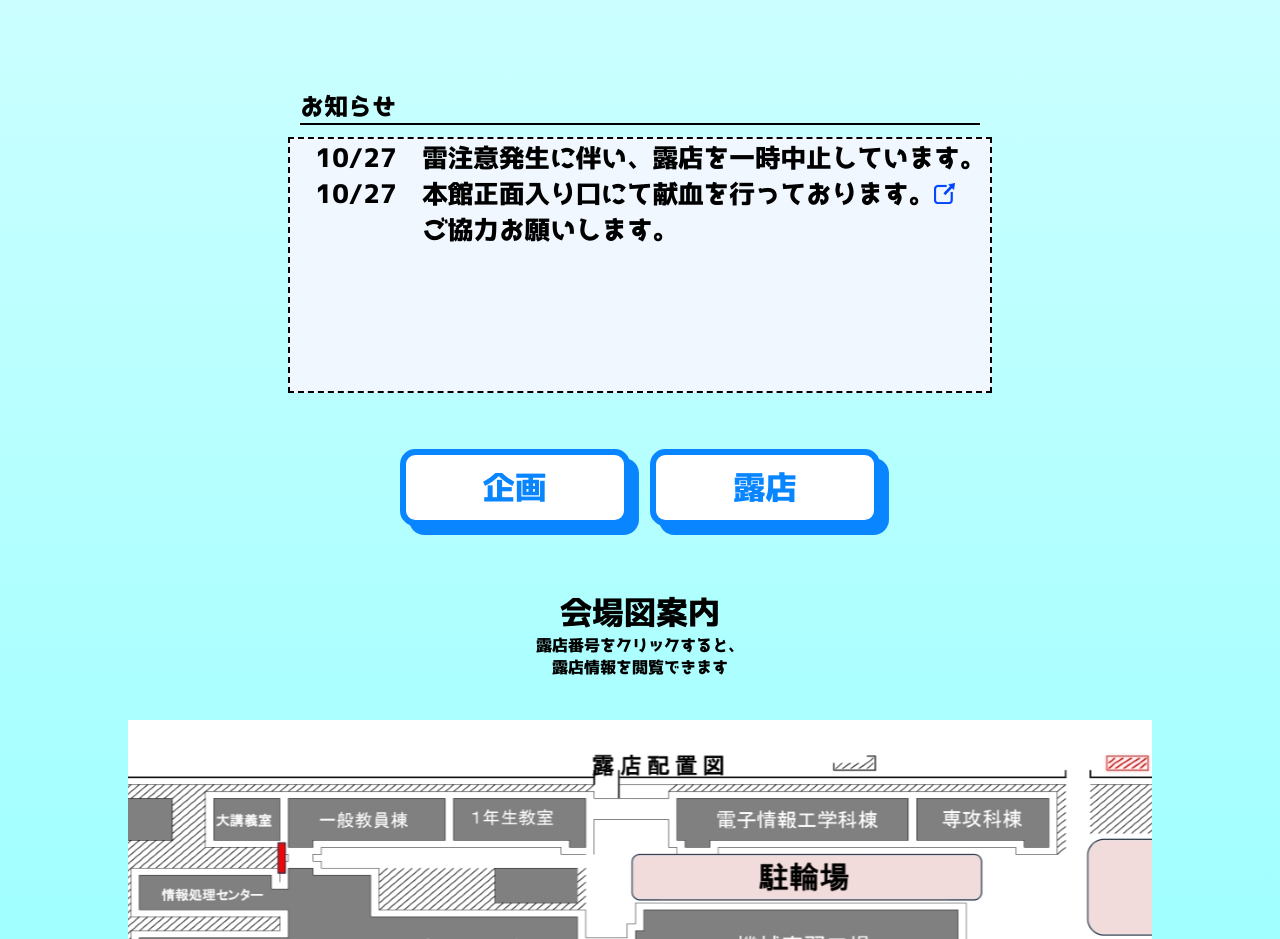
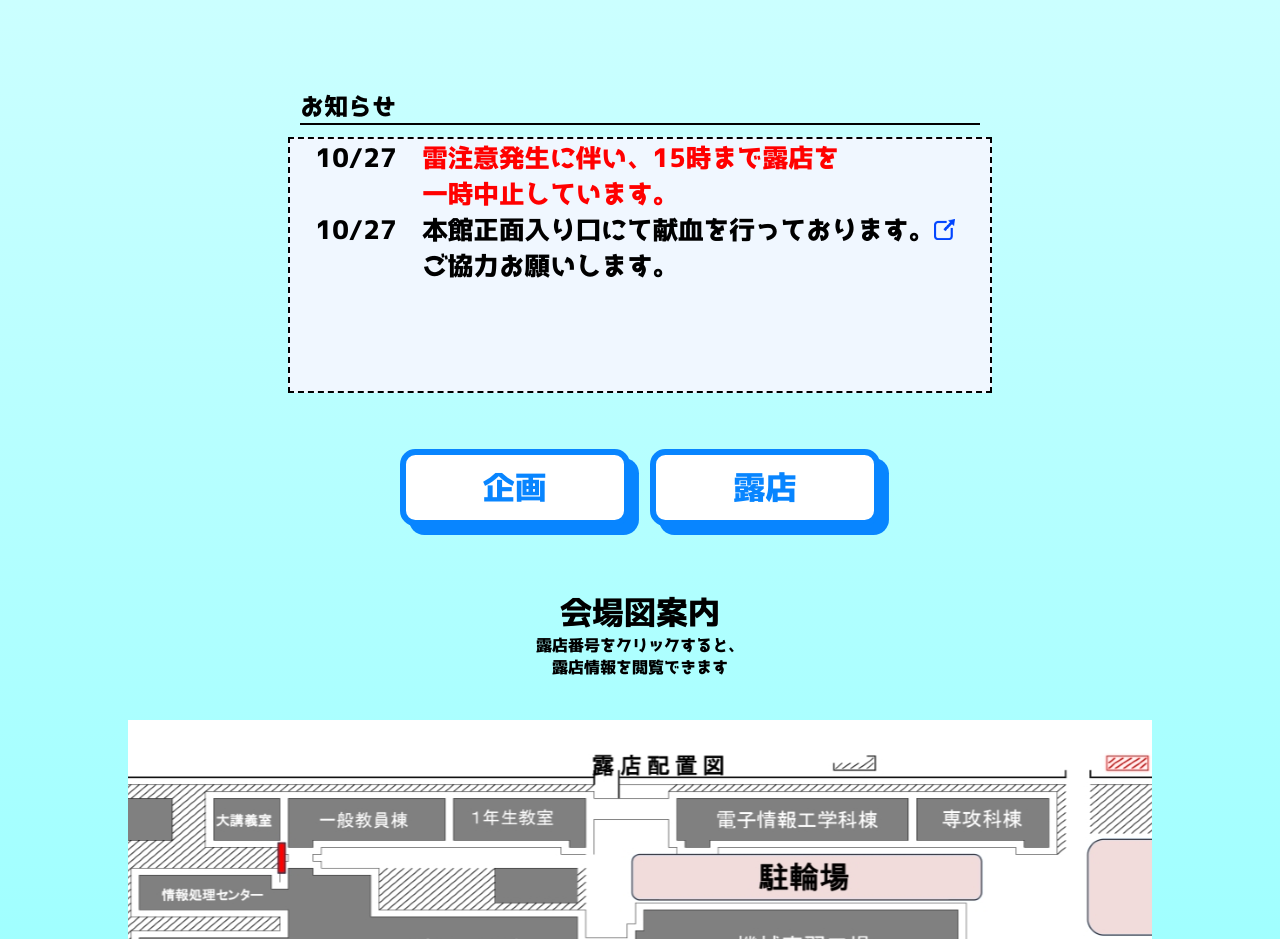
Before and after one commit to nitfc-festival-system-team/2023hp, a Next.js app: page / in a window 1280 px wide. Shown: the part 1140-2079 px from the top of the page. Built offline with nearby package versions, Linux system fonts and the light colour scheme; a web font is replaced by a local one.

Commit message:
style: 緊急性のあるものは赤色で表示

```diff
--- a/src/components/NoticeList.tsx
+++ b/src/components/NoticeList.tsx
@@ -76,7 +76,13 @@ const NoticeItem = ({
       <div style={{ marginRight: `${fontSize * 1}vw` }}>{date}</div>
       <div>
         {notice.title.split("\n").map((t, index) => (
-          <div key={index} style={{ whiteSpace: "nowrap" }}>
+          <div
+            key={index}
+            style={{
+              whiteSpace: "nowrap",
+              color: `${notice.label ? "red" : "black"}`,
+            }}
+          >
             {t}
           </div>
         ))}
--- a/src/db/notice.ts
+++ b/src/db/notice.ts
@@ -7,8 +7,9 @@ export const notices: NoticeType[] = [
     date: new Date(2023, 10, 27),
   },
   {
-    title: `雷注意発生に伴い、露店を一時中止しています。`,
+    label: "breaking",
+    title: `雷注意発生に伴い、15時まで露店を\n一時中止しています。`,
     url: "",
-    date: new Date(2023, 10, 27, 13, 41),
+    date: new Date(2023, 10, 27, 13, 55),
   },
 ];
--- a/src/types/notice.ts
+++ b/src/types/notice.ts
@@ -1,4 +1,5 @@
 export type NoticeType = {
+  label?: "breaking";
   title: string;
   url?: string;
   date: Date;
```
